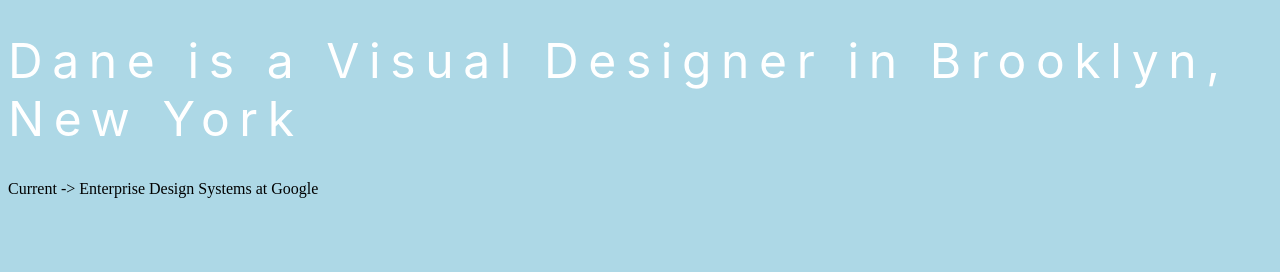
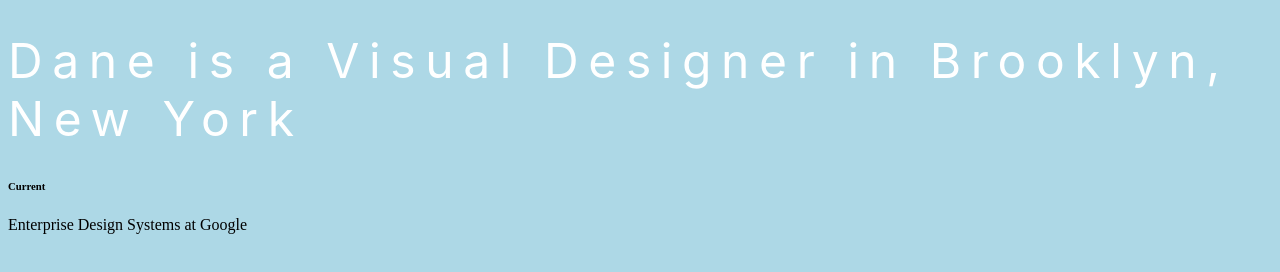
Before and after one commit to danegalbraith/portfolio-site, a plain HTML site: page index.html in a window 1280 px wide. Drawn offline with Linux system fonts and the light colour scheme.

Commit message:
Update index.html

```diff
--- a/index.html
+++ b/index.html
@@ -6,7 +6,8 @@
 <body>
 
 <h1>Dane is a Visual Designer in Brooklyn, New York</h1>
-<p>Current -> Enterprise Design Systems at Google</p>
+<h6 div="badge">Current</h6>
+<p>Enterprise Design Systems at Google</p>
 
 </body>
 </html>
```
